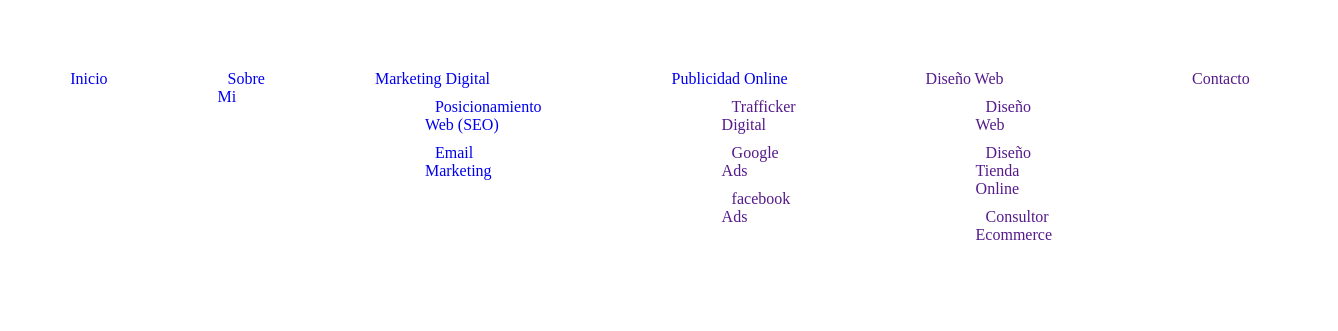
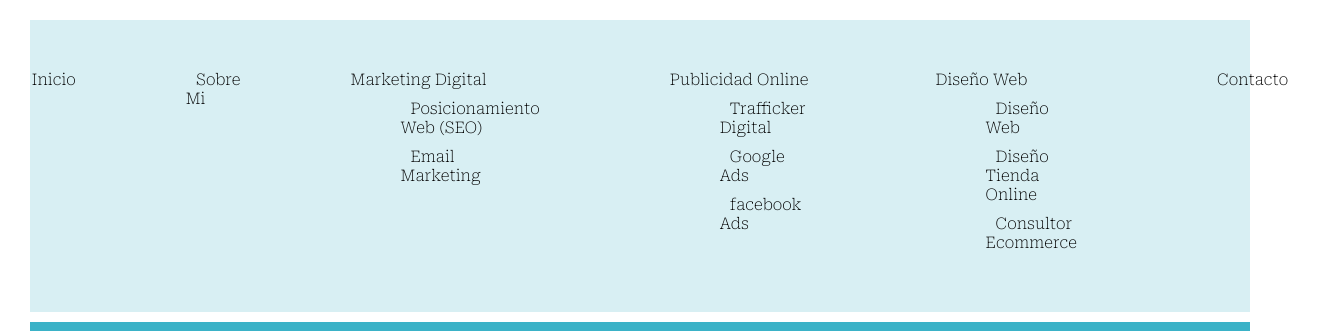
Before and after one commit to gvisiedo/art, a plain HTML site: page index.html in a window 1280 px wide. Shown: the top 331 px of the page, 1338 px wide, since content can reach past the window. Drawn offline with Linux system fonts and the light colour scheme.

Commit message:
modificación de colores

```diff
--- a/css/style.css
+++ b/css/style.css
@@ -2,6 +2,9 @@
 @import url('https://fonts.googleapis.com/css2?family=Roboto+Serif:opsz,wght@8..144,100&display=swap');
 :root{
     --letra:'Roboto Serif', serif;
+    --blueCentral:#3BB2C7;
+    --blueLight:#A2E7F3;
+    --blueFly:#D8EFF3;
 }
 
 *{
@@ -9,6 +12,11 @@
 }
 
 /* Header */
+header{
+    background-color:var(--blueFly);
+    font-family: var(--letra);
+
+}
 
 .menu-principal{
     display: flex;
@@ -20,6 +28,7 @@
 }
 a{
     text-decoration: none;
+    color: black;
 }
 ul{
     list-style-type: none;
@@ -28,6 +37,8 @@ ul{
 /* Main */
 
 main{
+    background-color: var(--blueCentral);
+    color: white;
     display: flex;
 }
 main>section{
@@ -58,3 +69,8 @@ article{
     border: 1px solid black;
     padding: 25px;
 }
+/* Footer */
+
+footer{
+    background-color: var(--blueLight);
+}
```
Also changed, not shown: index.html (line endings or trailing spaces).
